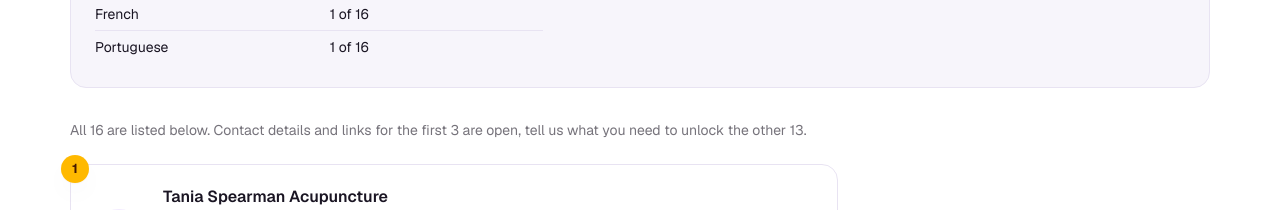
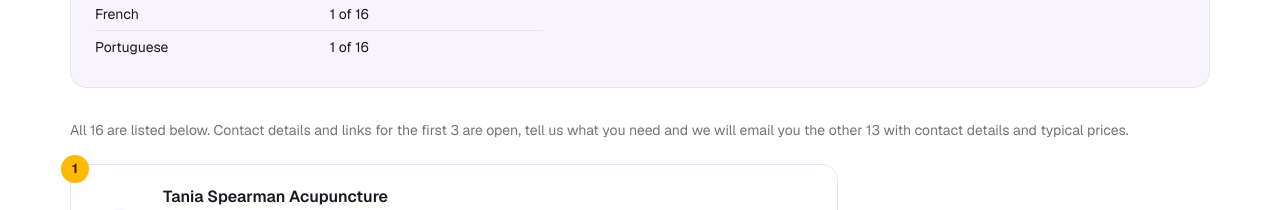
Before and after one commit to andrewmckeirnan-max/EnglishProsBarcelona, a Next.js app: page /barcelona/acupuncturist in a window 1280 px wide. Shown: the part 1700-1910 px from the top of the page. Built offline with nearby package versions, Linux system fonts and the light colour scheme.

Commit message:
Remove remaining unlock wording, pad lead-form button

```diff
--- a/src/components/LeadForm.tsx
+++ b/src/components/LeadForm.tsx
@@ -431,7 +431,7 @@ export function LeadForm({ defaultAreaSlug, defaultCategorySlug, compact }: Lead
           })()}
           <button
             onClick={() => goTo("details")}
-            className="mt-4 w-full rounded-full bg-brand text-white font-semibold py-3 hover:bg-brand-dark transition"
+            className="mt-4 w-full rounded-full bg-brand text-white font-semibold py-3 px-6 hover:bg-brand-dark transition"
           >
             Send me the full details and typical prices
           </button>
@@ -587,7 +587,7 @@ export function LeadForm({ defaultAreaSlug, defaultCategorySlug, compact }: Lead
             disabled={status === "submitting" || !consent}
             className="mt-4 w-full rounded-full bg-brand text-white font-semibold py-3 hover:bg-brand-dark transition disabled:opacity-60"
           >
-            {status === "submitting" ? "Sending..." : matches.length > 0 ? "Unlock my full list" : "Find my match"}
+            {status === "submitting" ? "Sending..." : matches.length > 0 ? "Send me my full list" : "Find my match"}
           </button>
           <p className="text-xs text-foreground/50 mt-3 text-center">
             Free, always, for the Barcelona English-speaking community. We&apos;re paid by
--- a/src/components/ProfessionalsListSection.tsx
+++ b/src/components/ProfessionalsListSection.tsx
@@ -30,7 +30,7 @@ export function ProfessionalsListSection({ professionals, area }: Props) {
         {unlocked
           ? "Unlocked, here's the full ranked list."
           : lockedCount > 0
-            ? `All ${professionals.length} are listed below. Contact details and links for the first ${FREE_PREVIEW_LIMIT} are open, tell us what you need to unlock the other ${lockedCount}.`
+            ? `All ${professionals.length} are listed below. Contact details and links for the first ${FREE_PREVIEW_LIMIT} are open, tell us what you need and we will email you the other ${lockedCount} with contact details and typical prices.`
             : partnerCount > 0
               ? partnerCount === 1
                 ? "Our recommended partner, plus other English-speaking options we found nearby."
```
